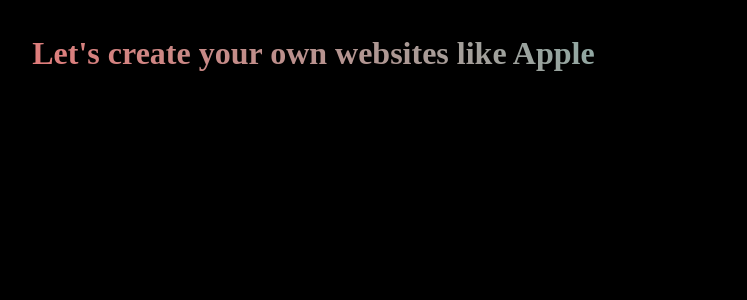
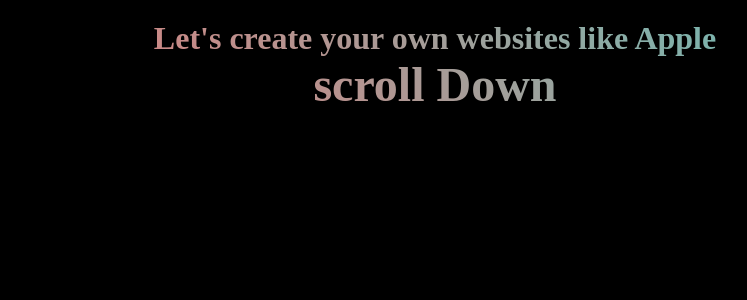
Before and after one commit to akash-20dv/Framer-scrolling-video, a React (Vite) app: page / in a window 1280 px wide. Shown: the top 300 px of the page, without its empty margins (161-908 px from the left). Built offline with nearby package versions, Linux system fonts and the light colour scheme.

Commit message:
Update App.jsx

```diff
--- a/src/App.jsx
+++ b/src/App.jsx
@@ -51,7 +51,7 @@
       }}
     >
       <h1 style={{
-        fontSize: 'calc(10vw + 0/5rem)',
+        fontSize: 'font-size: clamp(10vw , 12vw , 14vw)',
         fontWeight: 'bold',
         padding: '20px',
         background: 'linear-gradient(45deg, #ff6b6b, #4ecdc4)',
@@ -68,7 +68,7 @@
         Let's create your own websites like Apple
 
 
-        <span style={{fontSize:'3rem' , color: "white" , position: 'relative',}}>scroll Down</span>
+        <span style={{fontSize:'3rem' , color: "white", display: 'block'}}>scroll Down</span>
       </h1>
 
       <canvas  width={1000} height={1000} ref={ref}
```
